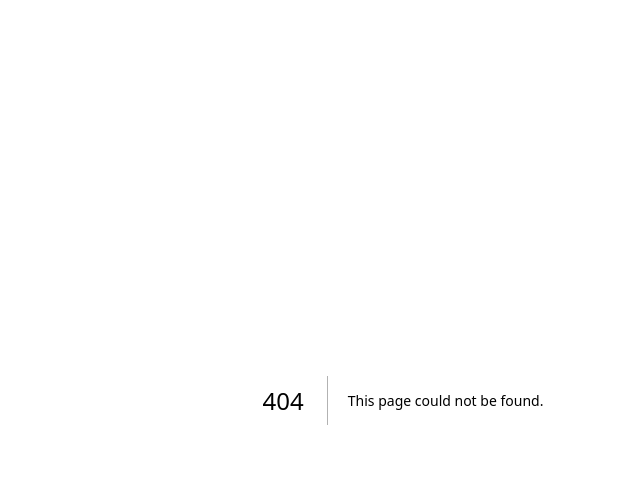
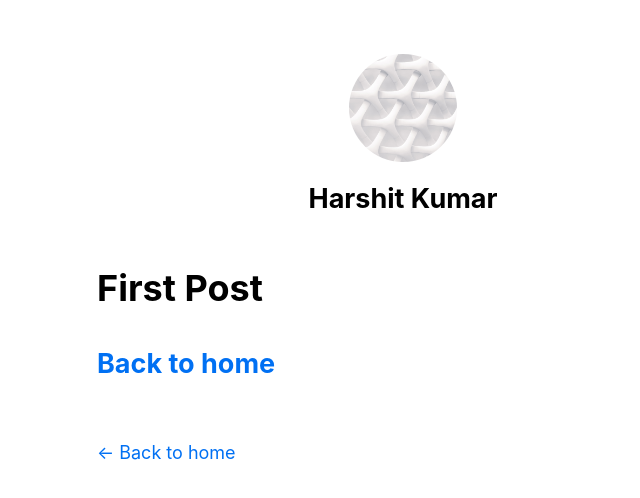
Before and after one commit to harshit211997/nextjs-blog, a Next.js app: page /posts/first-post in a window 1280 px wide. Before the commit this address had no page. Shown: the top 498 px of the page, without its empty margins (237-877 px from the left). Built offline with nearby package versions, Linux system fonts and the light colour scheme.

Commit message:
initial commit

```diff
--- /dev/null
+++ b/components/layout.js
@@ -0,0 +1,69 @@
+import Head from 'next/head';
+import Image from 'next/image';
+import styles from './layout.module.css';
+import utilStyles from '../styles/utils.module.css';
+import Link from 'next/link';
+
+const name = 'Harshit Kumar';
+export const siteTitle = 'Blog | Harshit Kumar';
+
+export default function Layout({ children, home }) {
+  return (
+    <div className={styles.container}>
+      <Head>
+        <link rel="icon" href="/favicon.ico" />
+        <meta
+          name="description"
+          content="Learn how to build a personal website using Next.js"
+        />
+        <meta
+          property="og:image"
+          content={`https://og-image.vercel.app/${encodeURI(
+            siteTitle,
+          )}.png?theme=light&md=0&fontSize=75px&images=https%3A%2F%2Fassets.vercel.com%2Fimage%2Fupload%2Ffront%2Fassets%2Fdesign%2Fnextjs-black-logo.svg`}
+        />
+        <meta name="og:title" content={siteTitle} />
+        <meta name="twitter:card" content="summary_large_image" />
+      </Head>
+      <header className={styles.header}>
+        {home ? (
+          <>
+            <Image
+              priority
+              src="/images/profile.jpg"
+              className={utilStyles.borderCircle}
+              height={144}
+              width={144}
+              alt=""
+            />
+            <h1 className={utilStyles.heading2Xl}>{name}</h1>
+          </>
+        ) : (
+          <>
+            <Link href="/">
+              <Image
+                priority
+                src="/images/profile.jpg"
+                className={utilStyles.borderCircle}
+                height={108}
+                width={108}
+                alt=""
+              />
+            </Link>
+            <h2 className={utilStyles.headingLg}>
+              <Link href="/" className={utilStyles.colorInherit}>
+                {name}
+              </Link>
+            </h2>
+          </>
+        )}
+      </header>
+      <main>{children}</main>
+      {!home && (
+        <div className={styles.backToHome}>
+          <Link href="/">← Back to home</Link>
+        </div>
+      )}
+    </div>
+  );
+}
--- /dev/null
+++ b/components/layout.module.css
@@ -0,0 +1,15 @@
+.container {
+  max-width: 36rem;
+  padding: 0 1rem;
+  margin: 3rem auto 6rem;
+}
+
+.header {
+  display: flex;
+  flex-direction: column;
+  align-items: center;
+}
+
+.backToHome {
+  margin: 3rem 0 0;
+}
--- a/package.json
+++ b/package.json
@@ -6,6 +6,7 @@
     "start": "next start"
   },
   "dependencies": {
+    "gray-matter": "^4.0.3",
     "next": "latest",
     "react": "18.2.0",
     "react-dom": "18.2.0"
--- /dev/null
+++ b/pages/_app.js
@@ -0,0 +1,5 @@
+import '../styles/globals.css';
+
+export default function App({ Component, pageProps }) {
+  return <Component {...pageProps} />;
+}
--- /dev/null
+++ b/pages/posts/first-post.js
@@ -0,0 +1,18 @@
+import Head from 'next/head';
+import Link from 'next/link';
+import Script from 'next/script';
+import Layout from '../../components/layout';
+
+export default function FirstPost() {
+  return (
+    <Layout>
+      <Head>
+      	<title>First Post</title>
+      </Head>
+      <h1>First Post</h1>
+      <h2>
+        <Link href="/">Back to home</Link>
+      </h2>
+    </Layout>
+  );
+}
--- a/styles/globals.css
+++ b/styles/globals.css
@@ -4,11 +4,17 @@ body {
   margin: 0;
   font-family: Inter, -apple-system, BlinkMacSystemFont, Segoe UI, Roboto,
     Oxygen, Ubuntu, Cantarell, Fira Sans, Droid Sans, Helvetica Neue, sans-serif;
+  line-height: 1.6;
+  font-size: 18px;
 }
 
 a {
-  color: inherit;
+  color: #0070f3;
   text-decoration: none;
+}
+
+a:hover {
+  text-decoration: underline;
 }
 
 * {
@@ -17,22 +23,5 @@ a {
 
 img {
   max-width: 100%;
-  height: auto;
+  display: block;
 }
-
-h1,
-h2,
-p,
-ul {
-  margin: 0;
-}
-
-ul {
-  padding: 0;
-  list-style: none;
-}
-
-button {
-  padding: 0.5rem 1rem;
-  font-weight: bold;
-}
--- /dev/null
+++ b/styles/utils.module.css
@@ -0,0 +1,52 @@
+.heading2Xl {
+  font-size: 2.5rem;
+  line-height: 1.2;
+  font-weight: 800;
+  letter-spacing: -0.05rem;
+  margin: 1rem 0;
+}
+
+.headingXl {
+  font-size: 2rem;
+  line-height: 1.3;
+  font-weight: 800;
+  letter-spacing: -0.05rem;
+  margin: 1rem 0;
+}
+
+.headingLg {
+  font-size: 1.5rem;
+  line-height: 1.4;
+  margin: 1rem 0;
+}
+
+.headingMd {
+  font-size: 1.2rem;
+  line-height: 1.5;
+}
+
+.borderCircle {
+  border-radius: 9999px;
+}
+
+.colorInherit {
+  color: inherit;
+}
+
+.padding1px {
+  padding-top: 1px;
+}
+
+.list {
+  list-style: none;
+  padding: 0;
+  margin: 0;
+}
+
+.listItem {
+  margin: 0 0 1.25rem;
+}
+
+.lightText {
+  color: #666;
+}
```
Also changed, not shown: lib/posts.js (added, +35 -0 lines), pages/index.js (+42 -108 lines), posts/pre-rendering.md (added, +11 -0 lines), posts/ssg-ssr.md (added, +19 -0 lines), public/images/profile.jpg (added), 1 other file (tests, documents, lock files or other folders).
